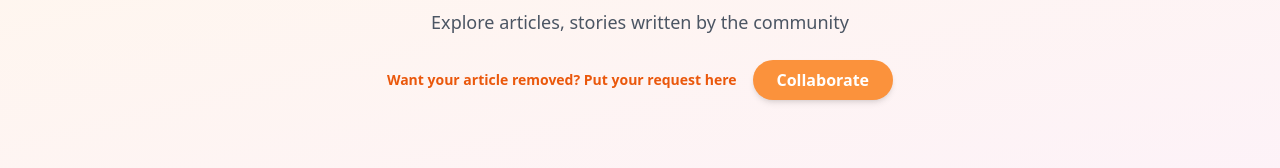
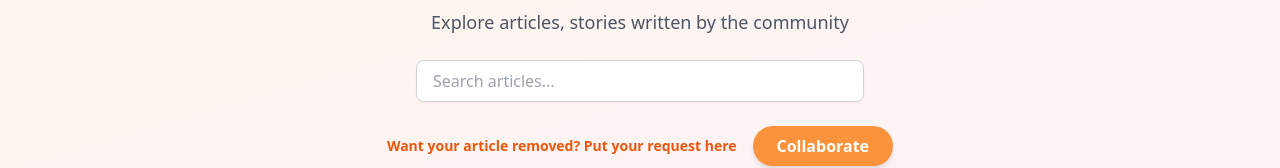
Before and after one commit to nishantb66/Community-Article, a Next.js app in the folder article-platform-frontend/: page / in a window 1280 px wide. Shown: the part 192-360 px from the top of the page. Built offline with nearby package versions, Linux system fonts and the light colour scheme; no server answers.

Commit message:
Update page.js

```diff
--- a/article-platform-frontend/src/app/page.js
+++ b/article-platform-frontend/src/app/page.js
@@ -80,6 +80,7 @@ export default function Home() {
       });
 
       setTotalPages(data.totalPages);
+      setFilteredArticles(data); // Initially, all articles are shown
     } catch (error) {
       console.error("Error fetching articles:", error);
     } finally {
@@ -103,12 +104,10 @@ export default function Home() {
   const handleSearch = (query) => {
     setSearchQuery(query);
     if (query.trim() === "") {
-      setFilteredArticles(articles);
+      setFilteredArticles(articles); // Reset to all articles if search query is empty
     } else {
-      const filtered = articles.filter(
-        (article) =>
-          article.title.toLowerCase().includes(query.toLowerCase()) ||
-          article.content.toLowerCase().includes(query.toLowerCase())
+      const filtered = articles.filter((article) =>
+        article.title.toLowerCase().includes(query.toLowerCase())
       );
       setFilteredArticles(filtered);
     }
@@ -364,8 +363,21 @@ export default function Home() {
           <p className="text-base sm:text-lg text-gray-600 mb-6">
             Explore articles, stories written by the community
           </p>
+          {/* Search Bar */}
+          <div className="max-w-md mx-auto">
+            <input
+              type="text"
+              value={searchQuery}
+              onChange={(e) => {
+                setSearchQuery(e.target.value);
+                handleSearch(e.target.value);
+              }}
+              placeholder="Search articles..."
+              className="w-full px-4 py-2 border border-gray-300 rounded-lg shadow-sm focus:ring-2 focus:ring-orange-400 focus:outline-none"
+            />
+          </div>
+          <br />
           <div className="flex flex-col sm:flex-row justify-center items-center gap-4">
-
             <div className="flex flex-row gap-2">
               <Link
                 href="/deleteRequest"
@@ -382,15 +394,13 @@ export default function Home() {
             </button>
           </div>
 
-
           <br />
 
           {user && (
             <>
               <button
                 onClick={() => {
-                  setPopupMessage("Exciting feature coming soon!");
-                  setTimeout(() => setPopupMessage(""), 2500); // Clear the notification after 3 seconds
+                  router.push("/stories"); // Redirect to the stories page
                 }}
                 className="mt-6 inline-block px-6 py-2 bg-gray-800 text-white font-semibold rounded-full shadow-md hover:bg-gray-900 transition text-sm sm:text-base"
               >
@@ -407,7 +417,6 @@ export default function Home() {
               )}
             </>
           )}
-
         </div>
 
         {/* Collaborate Popup */}
@@ -490,7 +499,7 @@ export default function Home() {
           </div>
         )}
 
-        {/* Article List */}
+        {/* Main Section */}
         <main className="container mx-auto mt-6 px-4 sm:px-10">
           <div className="mb-6 sm:mb-8 text-center">
             <h2 className="text-xl sm:text-3xl font-bold text-gray-800">
@@ -502,9 +511,9 @@ export default function Home() {
           </div>
 
           {loading && page === 1 ? (
-            // Show skeleton loader for initial load
+            // Skeleton Loader for Initial Load
             <div className="grid grid-cols-1 sm:grid-cols-2 lg:grid-cols-3 gap-6 sm:gap-8">
-              {[1, 2, 3, 4, 5, 6].map((_, index) => (
+              {Array.from({ length: 6 }).map((_, index) => (
                 <div
                   key={index}
                   className="bg-white rounded-lg shadow-md overflow-hidden animate-pulse"
@@ -520,19 +529,14 @@ export default function Home() {
               ))}
             </div>
           ) : (
+            // Filtered Articles
             <div className="grid grid-cols-1 sm:grid-cols-2 lg:grid-cols-3 gap-6 sm:gap-8">
-              {articles.map((article) => (
+              {(searchQuery ? filteredArticles : articles).map((article) => (
                 <div
                   key={article._id}
                   className="bg-white rounded-lg shadow-md hover:shadow-xl transition-transform transform hover:-translate-y-2 overflow-hidden"
                 >
-                  {/* Initialize the Router */}
-                  {(() => {
-                    const router = useRouter();
-
-                    return (
-                      <>
-                        {/* Clickable container */}
+                  {/* Article Container */}
                   <div
                     onClick={() => router.push(`/article/${article._id}`)}
                     className="cursor-pointer p-4"
@@ -546,16 +550,16 @@ export default function Home() {
                         __html: article.content.slice(0, 120),
                       }}
                     ></div>
-                              ...
                     <p className="text-xs sm:text-sm text-gray-500 mt-4">
                       By {article.author}
                     </p>
                   </div>
+
                   {/* Bookmark Button */}
                   <div className="p-4">
                     <button
                       onClick={(e) => {
-                              e.stopPropagation(); // Prevent click on the card from triggering navigation
+                        e.stopPropagation(); // Prevent navigation on card click
                         handleBookmark(article._id);
                       }}
                       className="mt-4 px-3 py-1 bg-orange-400 text-white text-xs rounded-full font-semibold shadow-md hover:bg-orange-500 transition"
@@ -563,9 +567,6 @@ export default function Home() {
                       Bookmark
                     </button>
                   </div>
-                      </>
-                    );
-                  })()}
                 </div>
               ))}
             </div>
```
Lines whose indentation alone changed are shown as unchanged.
